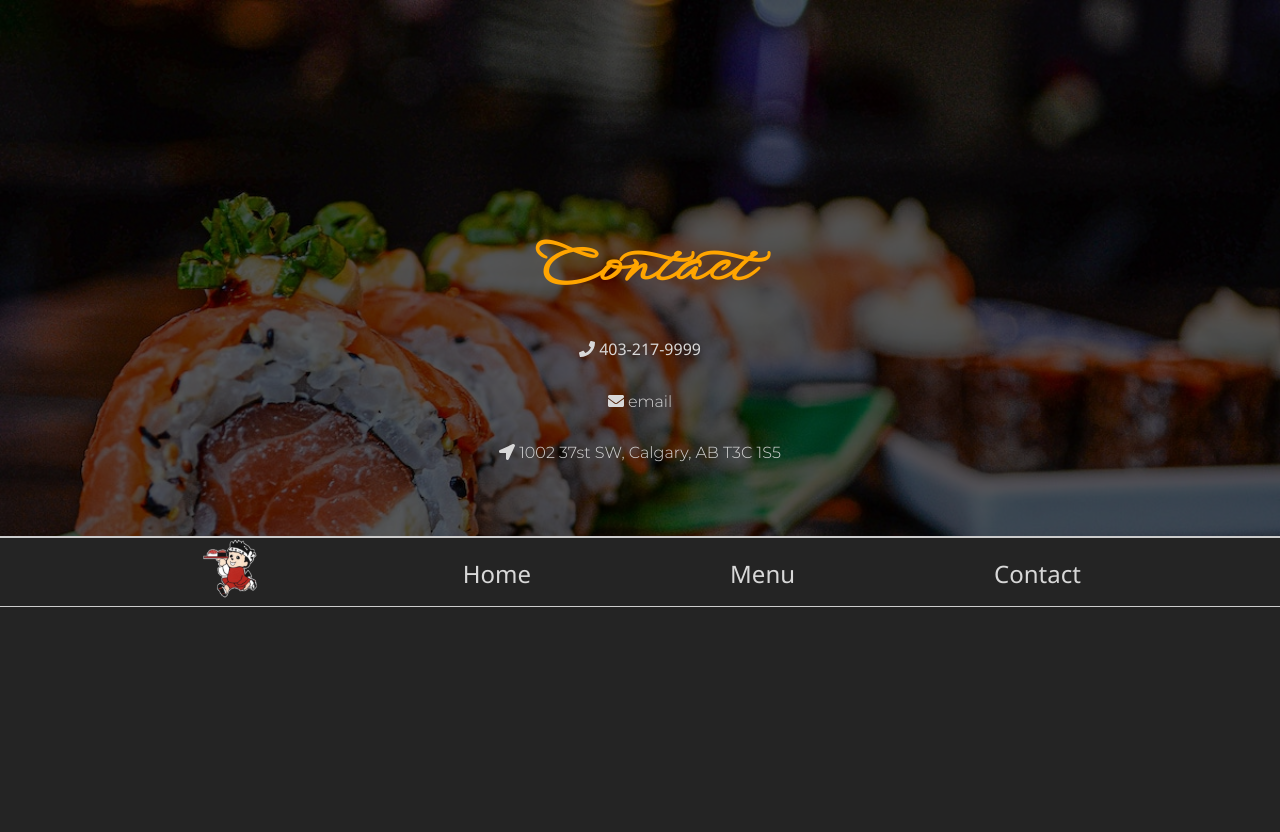
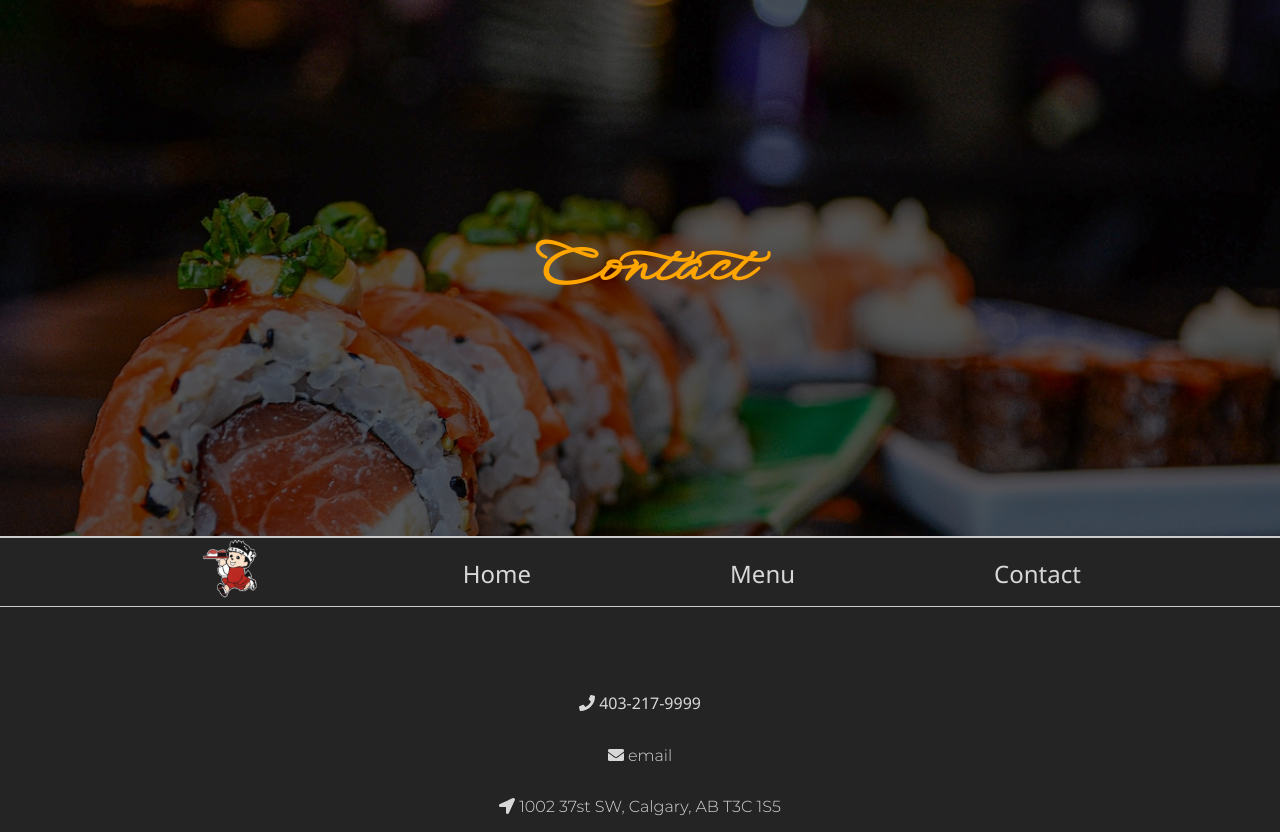
Before and after one commit to MatthewMyWu/Sushi-Ichiban, a plain HTML site: page html/contact.html in a window 1280 px wide. Before the commit the page ends 800 px from the top, so only its background shows below. Drawn offline with nearby package versions, Linux system fonts and the light colour scheme; files that its build step writes are made by us from their sources.

Commit message:
Contact page adjustment

```diff
--- a/sass/pages/_contact.scss
+++ b/sass/pages/_contact.scss
@@ -1,3 +1,6 @@
 .contact {
     @extend %verticalCenter;
+    padding-top: $headerHeight;
+    position: relative;
+    height: fit-content;
 }
```
Also changed, not shown: app.css, 1 other file.
